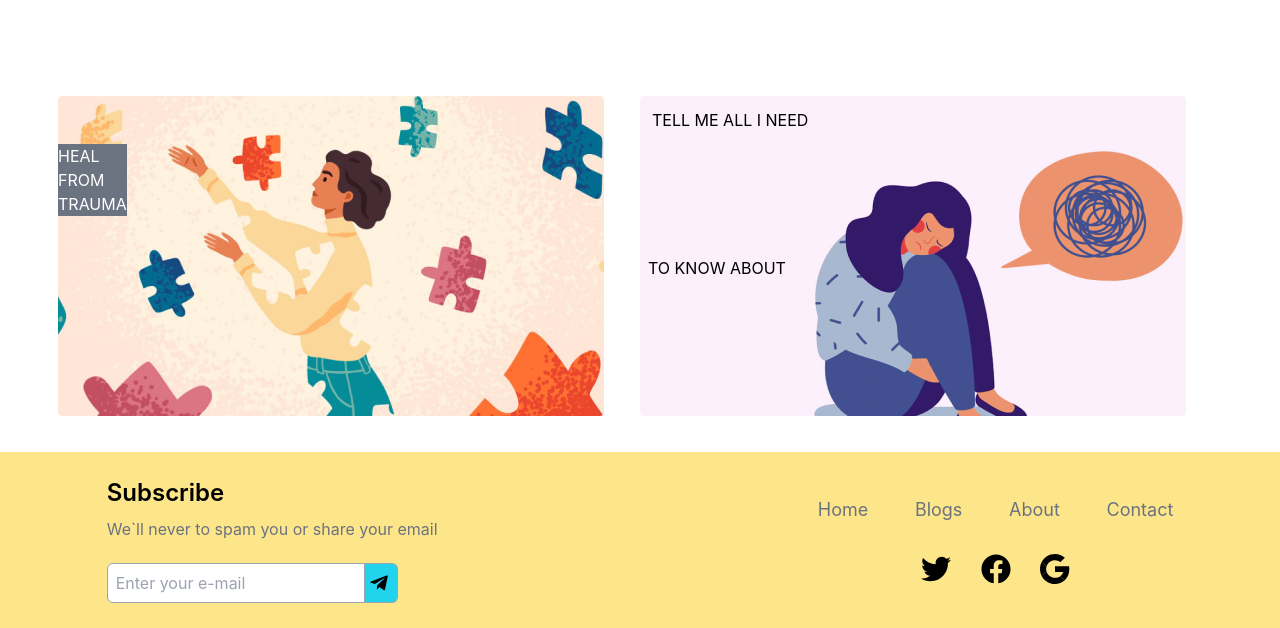
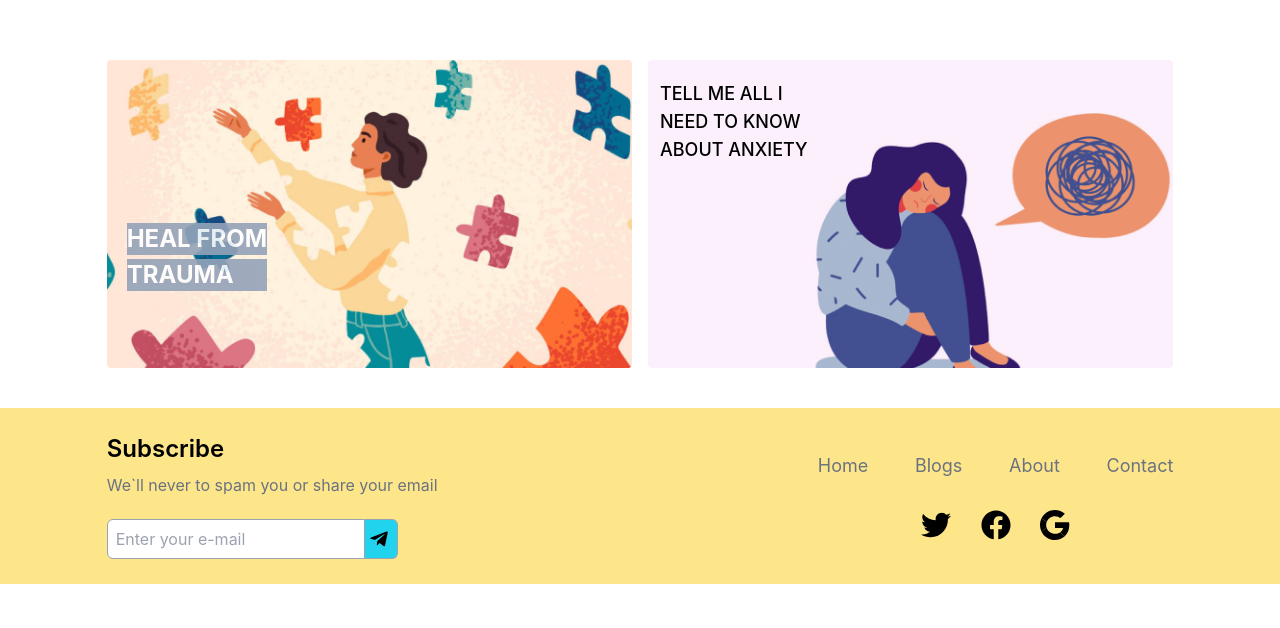
Before and after one commit to kogunlu/codezillas-capstone, a React (Create React App) app: page /thanks-subs in a window 1280 px wide. Shown: the part 2172-2800 px from the top of the page. After the commit the page ends 2756 px from the top, so only its background shows below. Built offline with nearby package versions, Linux system fonts and the light colour scheme.

Commit message:
Commit to change branch

```diff
--- a/src/components/pages/Blog/Blog.jsx
+++ b/src/components/pages/Blog/Blog.jsx
@@ -1,54 +1,111 @@
-import React from 'react'
-import meditation from "./images/meditation.png"
-import trauma from "./images/trauma.png"
-import anxiety from "./images/anxiety.png"
-import SubsInput from '../../shared/subsInput/SubsInput'
-
+import React from 'react';
+import meditation from './images/meditation.png';
+import trauma from './images/trauma.png';
+import anxiety from './images/anxiety.png';
+import SubsInput from '../../shared/subsInput/SubsInput';
 
 function Blog() {
   return (
+    <div className=" mx-auto text-justify md:m-0 ">
+      <img
+        className="justify-center rounded mx-auto py-7 p-12"
+        src={meditation}
+        alt="meditation"
+      />
+      <div className="max-w-[800px] mt-[90px] w-full h-screen mx-auto  flex flex-col justify-center ">
+        <h1 className="py-14 mt-6 text-bold text-3xl">
+          MENTAL HEALTH AND TECHNOLOGY
+        </h1>
+        <p className="uppercase mb-4">
+          Technology and mental well-being might seem like profoundly
+          antagonistic terms. However, there are excellent digital tools to help
+          you reach mindfulness and to practice meditation. You can even use
+          smartphone apps, virtual reality solutions and digital devices as a
+          form of relieving stressing and achieving digital detox – as, after a
+          while, you will be able to practice all types of anti-anxiety skills
+          on your own. So, let The Medical Futurist show you how you can enhance
+          your mental and emotional health with the help of technology.
+        </p>
+        <h3 className="uppercase py-5 text-xl ">
+          THE NEED FOR TAKING CARE OF OUR EMOTIONAL HEALTH
+        </h3>
+        <p className="uppercase">
+          “Just as we observe physical hygiene to stay well, we need to
+          cultivate a kind of emotional hygiene too,” wrote the Dalai Lama on
+          his Twitter-feed. There are three crucial points around His Holiness’
+          statement. First and foremost, the popularity of health-enhancing,
+          physically active lifestyle is soaring worldwide. Nevertheless,
+          there’s always room for improvement: the WHO says that globally, 23
+          percent of adults and 81 percent of school-going adolescents are not
+          active enough. According to the organization, adults aged 18-64 should
+          do at least 150 minutes of moderately intense physical activity each
+          week, which is not unaccomplishable. Moreover, the numerically and
+          statistically driven 21st-century mind could take a great inspiration
+          and power from the various fitness trackers and wearables.
+        </p>{' '}
+        <p className="uppercase py-6">
+          Secondly, emotional hygiene seems to be thrown into the shade
+          nowadays. Somehow, the culture of busyness prevents us from squeezing
+          some time for mental health into our packed schedules. Information is
+          pouring on us from millions of communication channels; we are
+          connecting with hundreds of ‘friends’ on social media, we are obsessed
+          with data due to the fear of missing out and time management slices up
+          our days into meetings and to-do-lists.
+        </p>
+        <p className="uppercase">
+          The pressure to perform and the stress to achieve is the air every
+          busy-bee is breathing. However, turbulent lifestyle comes with a
+          price. No wonder so many people have mental health issues. In the US,
+          that means one in five adults – more than 40 million Americans! On the
+          old continent, 27 percent of the population has to cope with mental
+          disorders, which means 83 million struggling Europeans. In Asia, the
+          prevalence of depression is 20 percent in Thailand, 19.9 percent in
+          Taiwan, 19.4 percent in Korea, 17.5 in Malaysia and 16.5 percent in
+          China.
+        </p>
+      </div>
+      <div className="max-w-[800px] mt-[-200px] w-full h-screen mx-auto  flex flex-col justify-center">
+        <h3 className="uppercase text-xl font-weight:600 sm:m-0">
+          Sign up for The Healing blog
+        </h3>
+        <h6 className="uppercase mb-4 py-2 font-weight:600">
+          A weekly, ad-free Blog that helps you stay in the know.
+        </h6>
 
-    <div className=" mx-auto text-justify md:m-0 ">
-    <img className= "justify-center rounded mx-auto py-7 p-12" src={meditation} alt="meditation"/>
-   <div className='max-w-[800px] mt-[90px] w-full h-screen mx-auto  flex flex-col justify-center '>
-   <h1 className='py-14 mt-6 text-bold text-3xl'>MENTAL HEALTH AND TECHNOLOGY </h1>
+        <SubsInput className="" />
+      </div>
 
-   <p className='uppercase mb-4'>Technology and mental well-being might seem like profoundly antagonistic terms. However, there are excellent digital tools to help you reach mindfulness and to practice meditation. You can even use smartphone apps, virtual reality solutions and digital devices as a form of relieving stressing and achieving digital detox – as, after a while, you will be able to practice all types of anti-anxiety skills on your own. So, let The Medical Futurist show you how you can enhance your mental and emotional health with the help of technology. </p>
+      <div className="flex justify-center mb-10">
+        <div className="w-5/6 flex justify-between gap-4">
+          <div className="w-6/12 relative">
+            <img
+              className=" "
+              title="HEAL FROM TRAUMA"
+              src={trauma}
+              alt="trauma"
+            />
+            <span className="absolute bottom-1/4 left-5 w-max ">
+              <p className="text-white text-start text-2xl font-bold bg-slate-400 opacity-90">
+                HEAL FROM
+              </p>
+              <p className="text-white text-start text-2xl font-bold bg-slate-400 opacity-90 mt-1">
+                TRAUMA
+              </p>
+            </span>
+          </div>
+          <div className="w-6/12 relative">
+            <img className="" src={anxiety} alt="anxiety" />
 
-   <h3 className='uppercase py-5 text-xl '>THE NEED FOR TAKING CARE OF OUR EMOTIONAL HEALTH </h3>
-   <p className='uppercase'>“Just as we observe physical hygiene to stay well, we need to cultivate a kind of emotional hygiene too,” wrote the Dalai Lama on his Twitter-feed. There are three crucial points around His Holiness’ statement. First and foremost, the popularity of health-enhancing, physically active lifestyle is soaring worldwide. Nevertheless, there’s always room for improvement: the WHO says that globally, 23 percent of adults and 81 percent of school-going adolescents are not active enough. According to the organization, adults aged 18-64 should do at least 150 minutes of moderately intense physical activity each week, which is not unaccomplishable. Moreover, the numerically and statistically driven 21st-century mind could take a great inspiration and power from the various fitness trackers and wearables.
-
-</p> <p className='uppercase py-6'>Secondly, emotional hygiene seems to be thrown into the shade nowadays. Somehow, the culture of busyness prevents us from squeezing some time for mental health into our packed schedules. Information is pouring on us from millions of communication channels; we are connecting with hundreds of ‘friends’ on social media, we are obsessed with data due to the fear of missing out and time management slices up our days into meetings and to-do-lists.
-
-</p> <p className='uppercase'>The pressure to perform and the stress to achieve is the air every busy-bee is breathing. However, turbulent lifestyle comes with a price. No wonder so many people have mental health issues. In the US, that means one in five adults – more than 40 million Americans! On the old continent, 27 percent of the population has to cope with mental disorders, which means 83 million struggling Europeans. In Asia, the prevalence of depression is 20 percent in Thailand, 19.9 percent in Taiwan, 19.4 percent in Korea, 17.5 in Malaysia and 16.5 percent in China.</p>
-</div>
-<div className='max-w-[800px] mt-[-200px] w-full h-screen mx-auto  flex flex-col justify-center'>
-<h3 className='uppercase text-xl font-weight:600 sm:m-0'>Sign up for The Healing blog</h3>
-<h6 className='uppercase mb-4 py-2 font-weight:600'>A weekly, ad-free Blog that helps you stay in the know.</h6>
-
-<SubsInput className=""/>
-</div>
-
-<div className='flex items-center justify-center'>
-  <div className='relative'>
-  <img className= " " title='HEAL FROM TRAUMA' src={trauma} alt="trauma"/>
-  <div className='absolute top-12'><p className='absolute text-white bg-gray-500'>HEAL FROM TRAUMA</p></div>
-  </div>
-  <div className='flex flex-col justify-center relative'>
-  <img className= " m-9 " src={anxiety} alt="anxiety"/>
-  <div className='absolute inset-12 '>
-  <p className='absolute '>TELL ME ALL I NEED</p>
-  </div>
-  <div className='absolute inset-x-px inset-y-13 left-11 bottom-13'>
-  <p className='absolute inset-0'>TO KNOW ABOUT</p>
-  </div>
-  </div>
-  </div>
-
-
-
-  </div>
-  )
+            <span className="absolute top-5 left-3 w-2/6">
+              <p className="font-medium text-lg text-start">
+                TELL ME ALL I NEED TO KNOW ABOUT ANXIETY
+              </p>
+            </span>
+          </div>
+        </div>
+      </div>
+    </div>
+  );
 }
 
-export default Blog
+export default Blog;
```
